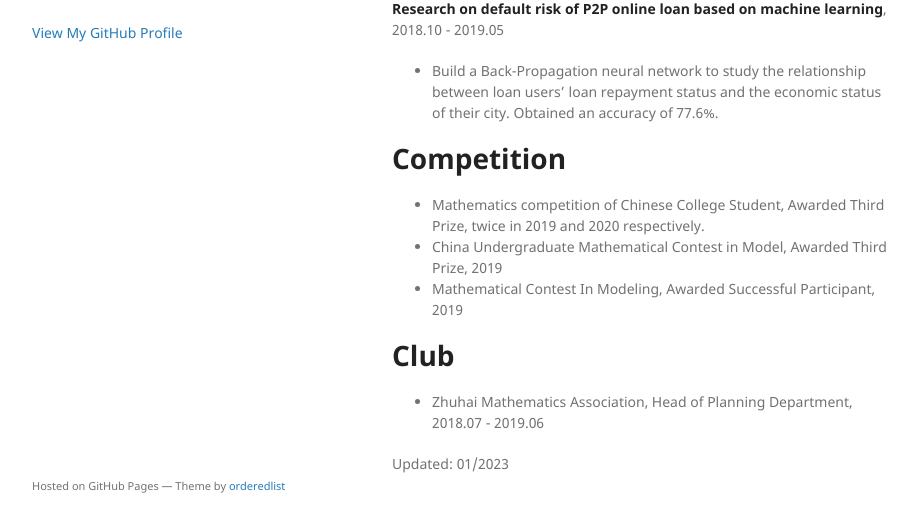
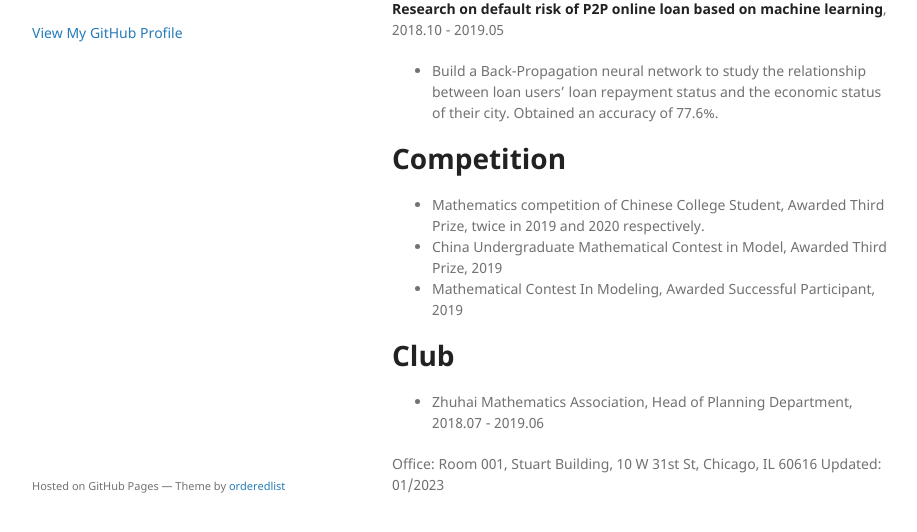
Before and after one commit to WeitaiKang/WeitaiKang.github.io, a Jekyll site: the page built from index.md, in a window 1280 px wide and 900 px high, scrolled down 1302 px, cut to the strip 335-867 px from the top of the window. Shown: the whole strip, without its empty margins (178-1095 px from the left). Built offline with Jekyll 4.4.1, drawn with Linux system fonts in a browser that asks for light colours; our own code applies the rules of GitHub Pages for plain Markdown files.

Commit message:
Update index.md

```diff
--- a/index.md
+++ b/index.md
@@ -77,4 +77,5 @@ status of their city. Obtained an accuracy of 77.6%.
 * Zhuhai Mathematics Association, Head of Planning Department, 2018.07 - 2019.06
 
 
+Office: Room 001, Stuart Building, 10 W 31st St, Chicago, IL 60616
 Updated: 01/2023
```
